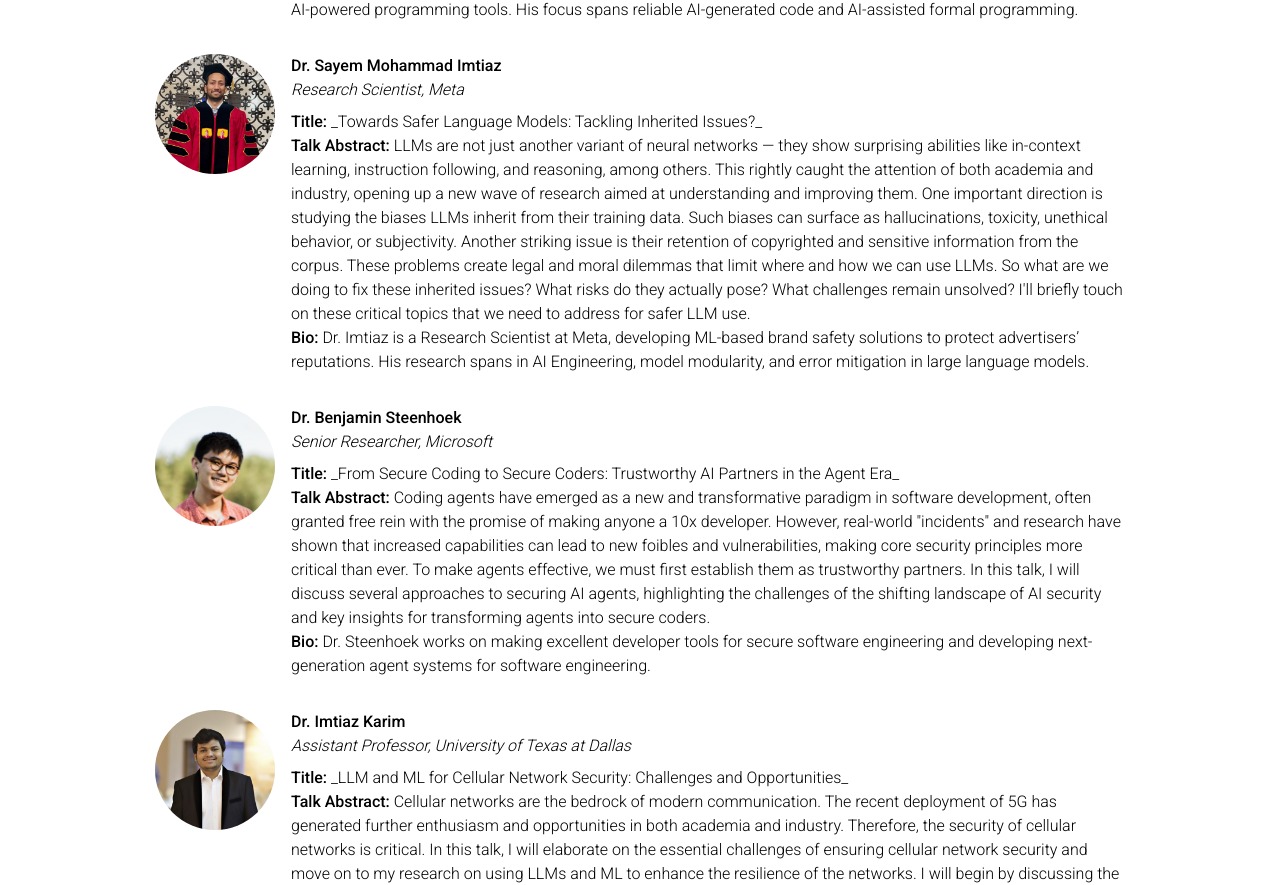
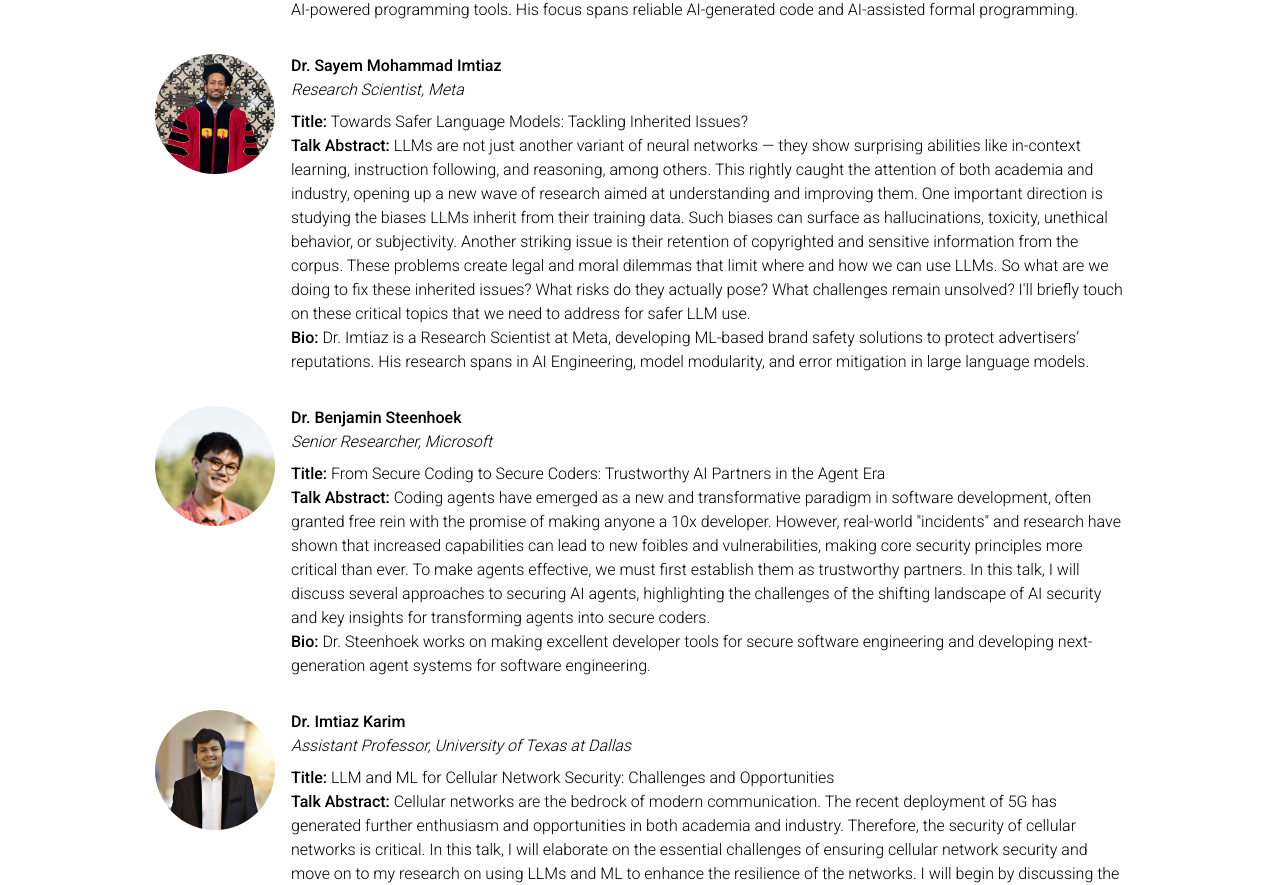
Before and after one commit to ieeedistill/ieeedistill.github.io, a Jekyll site: the page built from _pages/speakers.md, in a window 1280 px wide and 1400 px high. Shown: the part 344-1229 px from the top of the window. Built offline with Jekyll 4.4.1, drawn with Linux system fonts in a browser that asks for light colours; comment, search, counter and statistics services are not loaded; a style sheet for code colours, icons or effects is not loaded.

Commit message:
Update speakers.md

```diff
--- a/_pages/speakers.md
+++ b/_pages/speakers.md
@@ -38,7 +38,7 @@ nav_order: 2
     <div class="speaker-info" style="text-align: left;">
       <p style="margin: 0;"><strong>Dr. Sayem Mohammad Imtiaz</strong></p>
       <p style="margin: 0 0 0.5rem;"><em>Research Scientist, Meta</em></p>
-      <p style="margin: 0;"><strong>Title:</strong> _Towards Safer Language Models: Tackling Inherited Issues?_</p>
+      <p style="margin: 0;"><strong>Title:</strong> Towards Safer Language Models: Tackling Inherited Issues?</p>
       <p style="margin: 0;"><strong>Talk Abstract: </strong> LLMs are not just another variant of neural networks — they show surprising abilities like in-context learning, instruction following, and reasoning, among others. This rightly caught the attention of both academia and industry, opening up a new wave of research aimed at understanding and improving them. One important direction is studying the biases LLMs inherit from their training data. Such biases can surface as hallucinations, toxicity, unethical behavior, or subjectivity. Another striking issue is their retention of copyrighted and sensitive information from the corpus. These problems create legal and moral dilemmas that limit where and how we can use LLMs. So what are we doing to fix these inherited issues? What risks do they actually pose? What challenges remain unsolved? I'll briefly touch on these critical topics that we need to address for safer LLM use. </p>
       <p style="margin: 0;"><strong>Bio:</strong> Dr. Imtiaz is a Research Scientist at Meta, developing ML-based brand safety solutions to protect advertisers’ reputations. His research spans in AI Engineering, model modularity, and error mitigation in large language models.</p>
     </div>
@@ -54,7 +54,7 @@ nav_order: 2
     <div class="speaker-info" style="text-align: left;">
       <p style="margin: 0;"><strong>Dr. Benjamin Steenhoek</strong></p>
       <p style="margin: 0 0 0.5rem;"><em>Senior Researcher, Microsoft</em></p>
-      <p style="margin: 0;"><strong>Title:</strong> _From Secure Coding to Secure Coders: Trustworthy AI Partners in the Agent Era_ </p>
+      <p style="margin: 0;"><strong>Title:</strong> From Secure Coding to Secure Coders: Trustworthy AI Partners in the Agent Era </p>
       <p style="margin: 0;"><strong>Talk Abstract:</strong> Coding agents have emerged as a new and transformative paradigm in software development, often granted free rein with the promise of making anyone a 10x developer. However, real-world "incidents" and research have shown that increased capabilities can lead to new foibles and vulnerabilities, making core security principles more critical than ever. To make agents effective, we must first establish them as trustworthy partners. In this talk, I will discuss several approaches to securing AI agents, highlighting the challenges of the shifting landscape of AI security and key insights for transforming agents into secure coders. </p>
       <p style="margin: 0;"><strong>Bio:</strong> Dr. Steenhoek works on making excellent developer tools for secure software engineering and developing next-generation agent systems for software engineering.</p>
     </div>
@@ -70,7 +70,7 @@ nav_order: 2
     <div class="speaker-info" style="text-align: left;">
       <p style="margin: 0;"><strong>Dr. Imtiaz Karim</strong></p>
       <p style="margin: 0 0 0.5rem;"><em>Assistant Professor, University of Texas at Dallas</em></p>
-      <p style="margin: 0;"><strong>Title:</strong> _LLM and ML for Cellular Network Security: Challenges and Opportunities_</p>
+      <p style="margin: 0;"><strong>Title:</strong> LLM and ML for Cellular Network Security: Challenges and Opportunities </p>
       <p style="margin: 0;"><strong>Talk Abstract:</strong> Cellular networks are the bedrock of modern communication. The recent deployment of 5G has generated further enthusiasm and opportunities in both academia and industry. Therefore, the security of cellular networks is critical. In this talk, I will elaborate on the essential challenges of ensuring cellular network security and move on to my research on using LLMs and ML to enhance the resilience of the networks. I will begin by discussing the analysis of 4G/5G specifications and introducing CellularLint, which uses a revamped few-shot learning mechanism on domain-adapted Large Language Models (LLMs) to detect inconsistencies in 4G and 5G specifications. Then, I will discuss an ML-based defensive approach, termed FBSDetector, which is devised to detect and defend against threats such as Fake Base Stations and multi-step attacks. I will conclude by outlining some of the challenges and opportunities of using LLMs and ML for ensuring the security and privacy of a highly specialized domain, such as 5G and NextG protocols and systems. </p>
       <p style="margin: 0;"><strong>Bio:</strong> Dr. Imtiaz Karim is an Assistant Professor of Computer Science at the University of Texas at Dallas, where he leads the System and Network Security (SysNetS) lab. His research focuses on securing wireless communication protocols and developing AI-driven tools to ensure the reliability and security of current and next-generation network systems. Prior to UTD, he was a Postdoctoral Researcher at Purdue University, where he also earned his Ph.D. in Computer Science.</p>
     </div>
```
